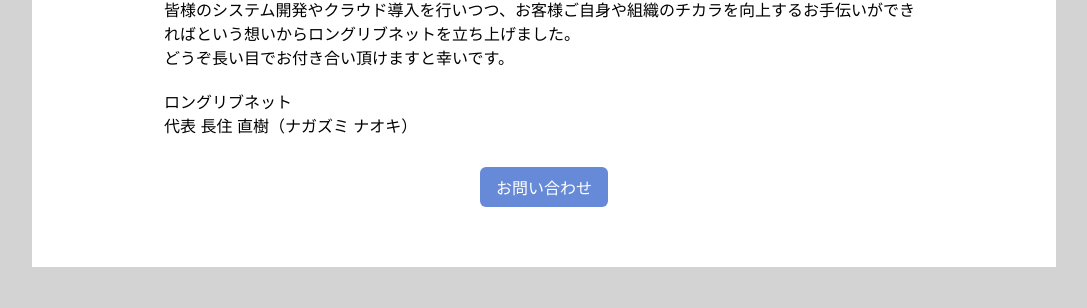
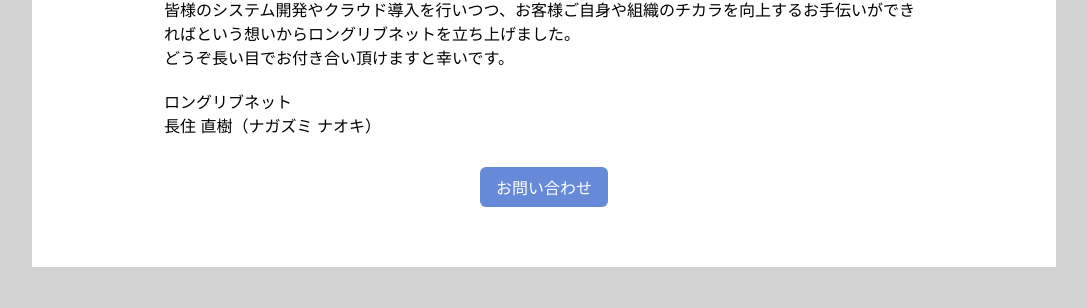
Before and after one commit to long-live-net/longlivenet, a Django app: page / in a window 1280 px wide. Shown: the part 1677-1985 px from the top of the page, without its empty margins (96-1183 px from the left). Run offline with Django 3.2, Linux system fonts and the light colour scheme; data that the repository does not hold is empty.

Commit message:
Change wordings a little.

```diff
--- a/sitebase/templates/sitebase/index.html
+++ b/sitebase/templates/sitebase/index.html
@@ -29,7 +29,7 @@
       皆様のシステム開発やクラウド導入を行いつつ、お客様ご自身や組織のチカラを向上するお手伝いができればという想いからロングリブネットを立ち上げました。<br/>
       どうぞ長い目でお付き合い頂けますと幸いです。
       </p>
-      <p>ロングリブネット<br>代表 長住 直樹（ナガズミ ナオキ）</p>
+      <p>ロングリブネット<br>長住 直樹（ナガズミ ナオキ）</p>
       <p class="lead_button"><a class="button01" href="#contact">お問い合わせ</a></p>
     </div>
   </div>
@@ -125,7 +125,7 @@
       <p>
       〒210-0007<BR>
       神奈川県川崎市川崎区駅前本町11番地2 川崎フロンティアビル4階<br>
-      ロングリブネット 代表 長住直樹
+      ロングリブネット 長住直樹
       </p>
       <p>
       TEL: 050-5241-3096<BR>
```
